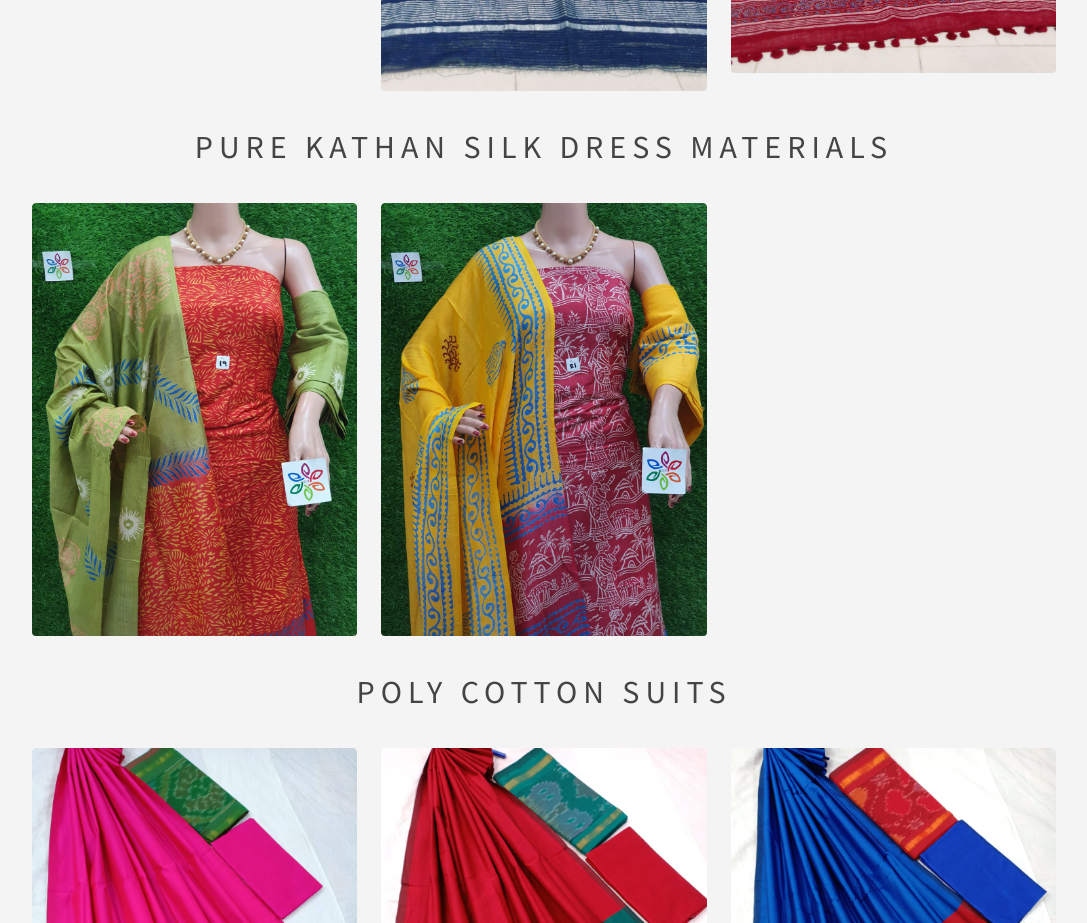
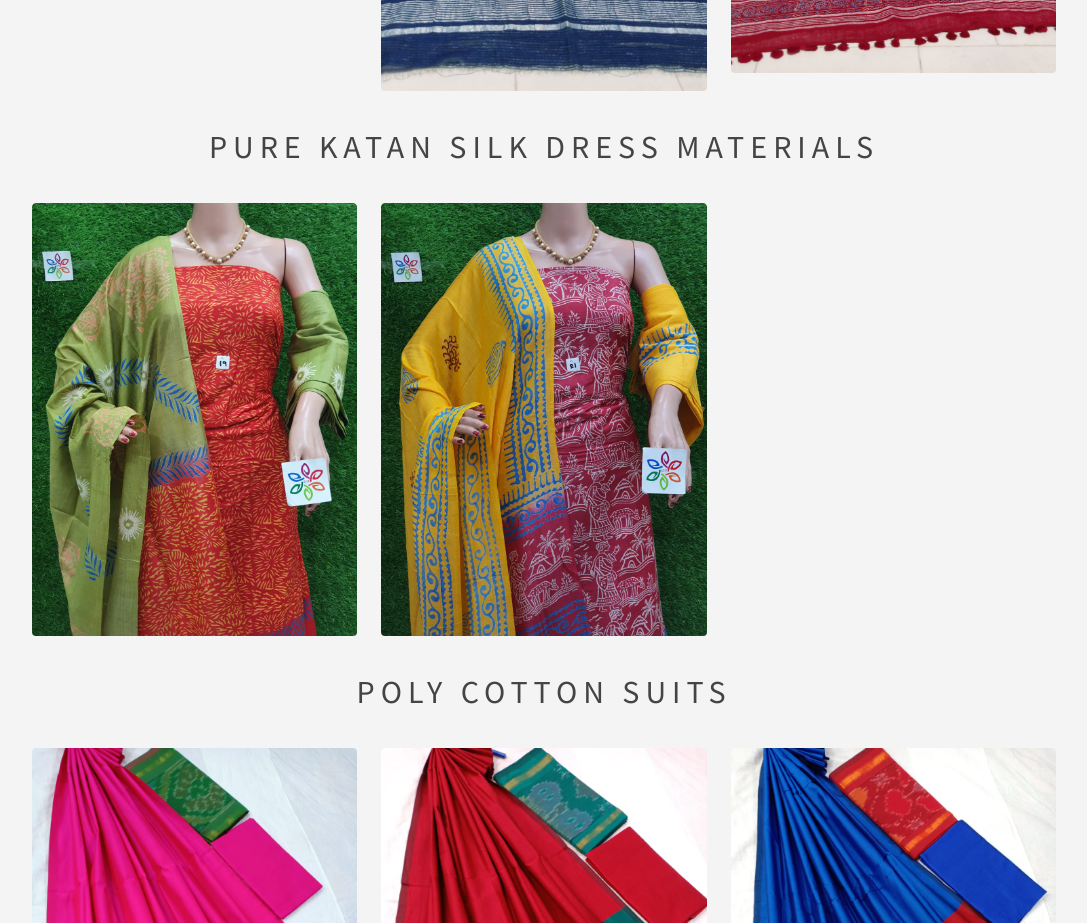
Before and after one commit to zarazcreativeboutique/zaraz, a plain HTML site: page gallery.html in a window 1280 px wide. Shown: the part 2867-3790 px from the top of the page, without its empty margins (96-1183 px from the left). Drawn offline with Linux system fonts and the light colour scheme.

Commit message:
Update gallery.html

```diff
--- a/gallery.html
+++ b/gallery.html
@@ -158,7 +158,7 @@
 
 										</section>
 
-										<h1 style="text-align: center;">Pure Kathan Silk dress materials</h1>
+										<h1 style="text-align: center;">Pure Katan silk dress materials</h1>
 
 										<section class="thumbnails">
 
```
